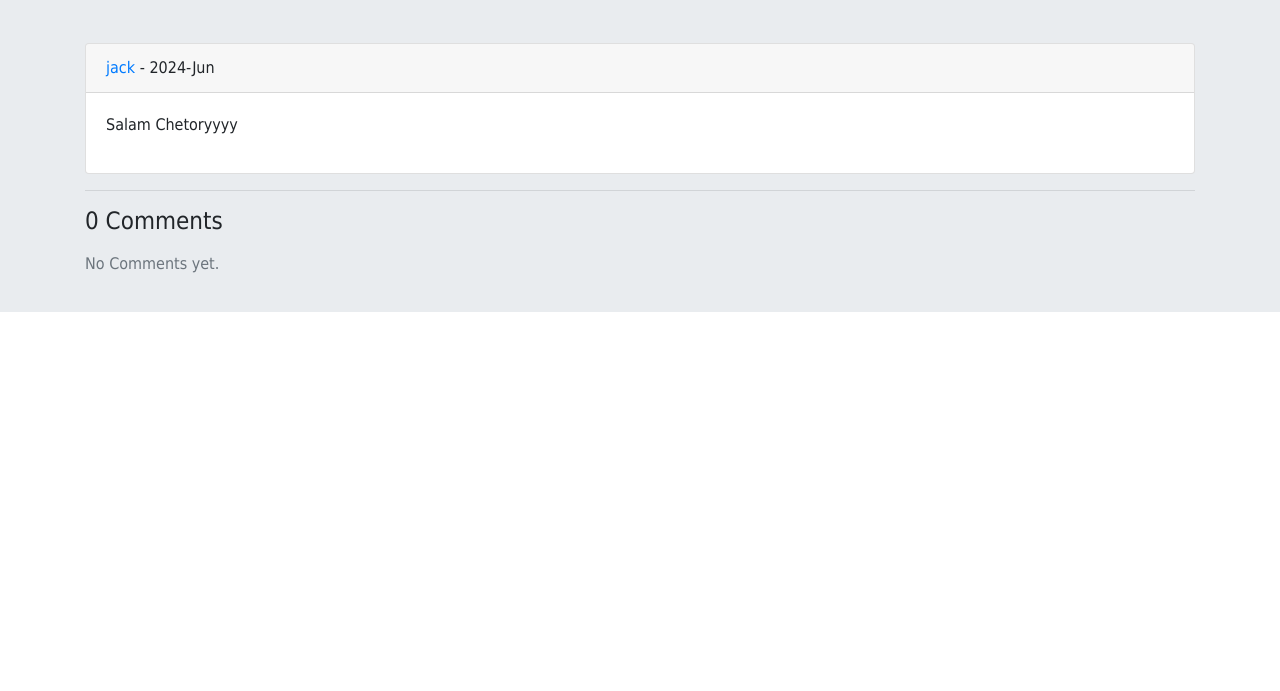
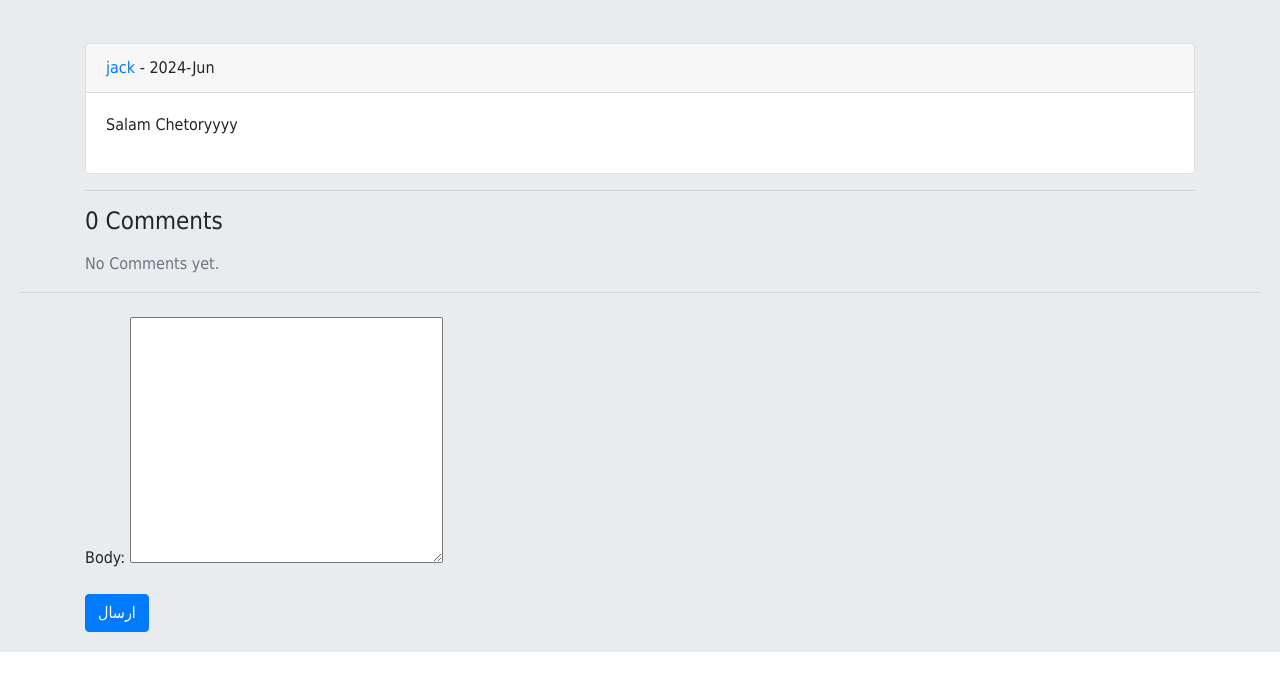
Before and after one commit to SamariumCode/Mon_SocialNetwork, a Django app: a page that uses home/templates/home/detail.html in a window 1280 px wide. Shown: the part 57-748 px from the top of the page. Run offline with Django 5.2, Linux system fonts and the light colour scheme; data comes from the database, SQL or seed files in the repository; both versions use the stored data as it was after the commit; some libraries are stand-ins or nearby versions.

Commit message:
send comment form

```diff
--- a/home/forms.py
+++ b/home/forms.py
@@ -1,8 +1,14 @@
 from django import forms
-from .models import Post
+from .models import Post, Comment
 
 
 class PostCreateUpdateForm(forms.ModelForm):
     class Meta:
         model = Post
         fields = ['body', ]
+
+
+class CommentForm(forms.ModelForm):
+    class Meta:
+        model = Comment
+        fields = ['body', ]
--- a/home/templates/home/detail.html
+++ b/home/templates/home/detail.html
@@ -8,7 +8,8 @@
     <div class="container mt-4">
         <div class="card">
             <div class="card-header">
-                <a href="{% url 'accounts:user-profile' post.user.id %}">{{ post.user.username }}</a> - {{ post.updated|date:"Y-M" }}
+                <a href="{% url 'accounts:user-profile' post.user.id %}">{{ post.user.username }}</a>
+                - {{ post.updated|date:"Y-M" }}
             </div>
             <div class="card-body">
                 <p>{{ post.body }}</p>
@@ -24,7 +25,7 @@
         <h4>{{ comments.count }} Comments</h4>
         {% for comment in comments %}
             <div class="card mt-3">
-                <div class="card-header bg-dark text-white">
+                <div class="card-header">
                     {{ comment.user }} | {{ comment.created|timesince }}
                 </div>
                 <div class="card-body">
@@ -35,4 +36,16 @@
             <p class="text-muted mt-3">No Comments yet.</p>
         {% endfor %}
     </div>
+
+    <hr>
+
+    <div class="container mt-4">
+        <form action="" method="post" novalidate class="needs-validation">
+            {% csrf_token %}
+            <div class="form-group">
+                {{ form.as_p }}
+            </div>
+            <button type="submit" class="btn btn-primary">ارسال</button>
+        </form>
+    </div>
 {% endblock %}
--- a/home/views.py
+++ b/home/views.py
@@ -7,7 +7,7 @@ from django.utils.text import slugify
 from django.views import View
 
 from .models import Post, Comment
-from .forms import PostCreateUpdateForm
+from .forms import PostCreateUpdateForm, CommentForm
 
 
 class HomeView(View):
@@ -20,7 +20,22 @@ class PostDetailView(View):
     def get(self, request, pk, slug):
         post = get_object_or_404(Post, pk=pk, slug=slug)
         comments = post.pcomments.filter(is_reply=False)
-        return render(request, 'home/detail.html', {'post': post, 'comments': comments})
+        form = CommentForm()
+        return render(request, 'home/detail.html', {'post': post, 'comments': comments, 'form': form})
+
+    def post(self, request, pk, slug):
+        post = get_object_or_404(Post, pk=pk, slug=slug)
+        form = CommentForm(request.POST)
+        if form.is_valid():
+            comment = form.save(commit=False)
+            comment.post = post
+            comment.user = request.user
+            comment.save()
+            messages.success(request, 'نظر شما با موفقیت ذخیره شد', extra_tags='success')
+            return redirect('home:post-detail', pk=post.pk, slug=slug)
+        else:
+            comments = post.pcomments.filter(is_reply=False)
+        return render(request, 'home/detail.html', {'post': post, 'form': form, 'comments': comments})
 
 
 class PostDeleteView(LoginRequiredMixin, View):
```
Also changed, not shown: db.sqlite3.
